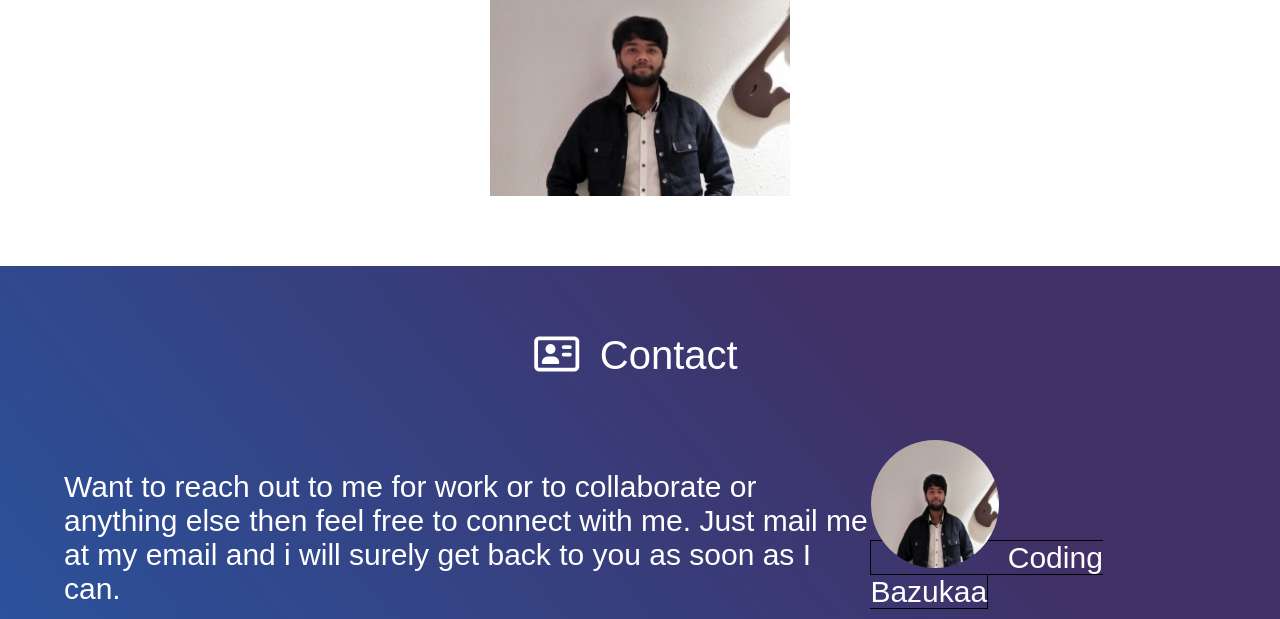
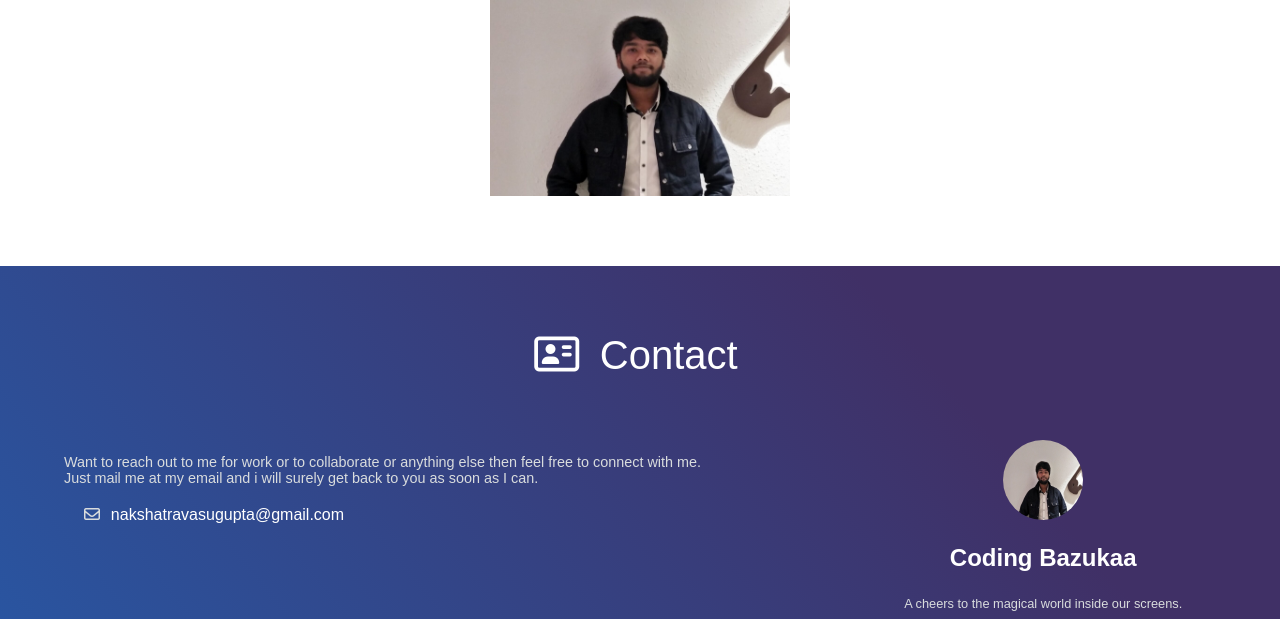
Before and after one commit to nakshatra-bazukaa/Web-Resume, a plain HTML site: page index.html in a window 1280 px wide. Shown: the part 3483-4102 px from the top of the page. Drawn offline with Linux system fonts and the light colour scheme.

Commit message:
Contact section

```diff
--- a/index.html
+++ b/index.html
@@ -315,20 +315,22 @@
             </h1>
             <div class="contact-details">
                 <span class="contact-email">
-                    <p class="contact-pitch-line">
-                        Want to reach out to me for work or to collaborate or anything else then feel free to connect with me. Just mail me at my email and i will surely get back to you as soon as I can.
+                    <p class="pitch-line">
+                        Want to reach out to me for work or to collaborate or anything else then feel free to connect with me.<br> Just mail me at my email and i will surely get back to you as soon as I can.
                     </p>
-                    <a href="mailto: nakshatravasugupta@gmail.com">nakshatravasugupta@gmail.com</a>
+                    <div class="my-details-info-container">
+                        <i class="far fa-envelope"></i>
+                        <a id="mail-hyperlink" href="mailto: nakshatravasugupta@gmail.com">nakshatravasugupta@gmail.com</a>
+                    </div>
                 </span>
                 <span class="contact-youtube-space">
                     <div class="channel-details">
-                        <span class="channel-name-icon">
-                                <img id="youtube-img" src="Assets/profile.jpg" alt=""> Coding Bazukaa
-                        </span>
+                        <img id="youtube-img" src="Assets/profile.jpg" alt="">
+                        <h3>Coding Bazukaa</h3>
                     </div>
-                    <div class="contact-youtube-pitch-line">
-                        <p>A cheers to the magical world inside our screens.</p>
-                    </div>
+                    <p>
+                        A cheers to the magical world inside our screens.
+                    </p>
                 </span>
             </div>
             <ul class="text-center horizontal-list social-icons">
--- a/style.css
+++ b/style.css
@@ -326,20 +326,57 @@ section:nth-child(2n+1){
     float: left;
 }
 
+#mail-hyperlink{
+    text-decoration: none;
+    color: white;
+}
+
 .contact-youtube-space{
     width: 30%;
     float: right;
 }
 
-.channel-name-icon{
-    height: 100%;
-    vertical-align: middle;
-    border: 1px solid black;
+.channel-details{
+    display: flex;
+    flex-direction: column;
+    align-content: center;
+}
+
+.channel-details h3 {
+    color: white;
+    font-weight: 550;
+    font-size: 1.5rem;
+    align-self: center;
+}
+
+.contact-youtube-space p{
+    color: #d9dcdd;
+    font-size: 0.8rem;
+    margin-top: 0px;
+    width: 100%;
+    text-align: center;
+}
+
+.pitch-line{
+    color: #d9dcdd;
+    font-size: 0.9rem;
+    margin-right: 20px;
+}
+
+.my-details-info-container {
+    margin: 20px;
+    color: #d9dcdd;
+    font-size: 1rem;
+}
+
+.my-details-info-container a {
+    margin-left: 0.4rem;
+    display: inline-block;
 }
 
 #youtube-img{
-    height: 8rem;
-    width: 8rem;
+    height: 5rem;
+    width: 5rem;
     margin: auto;
     border-radius: 50%;
 }
```
